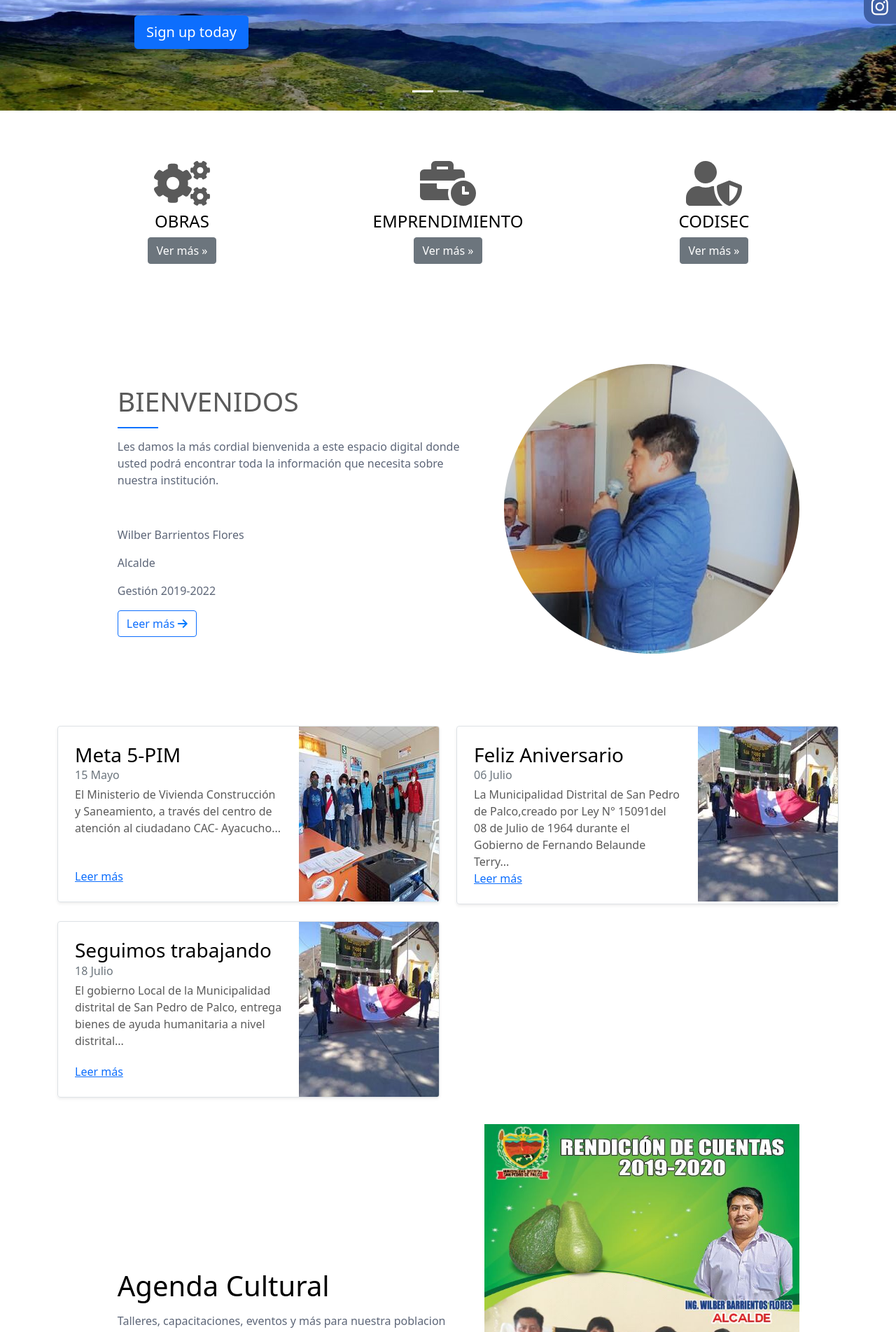
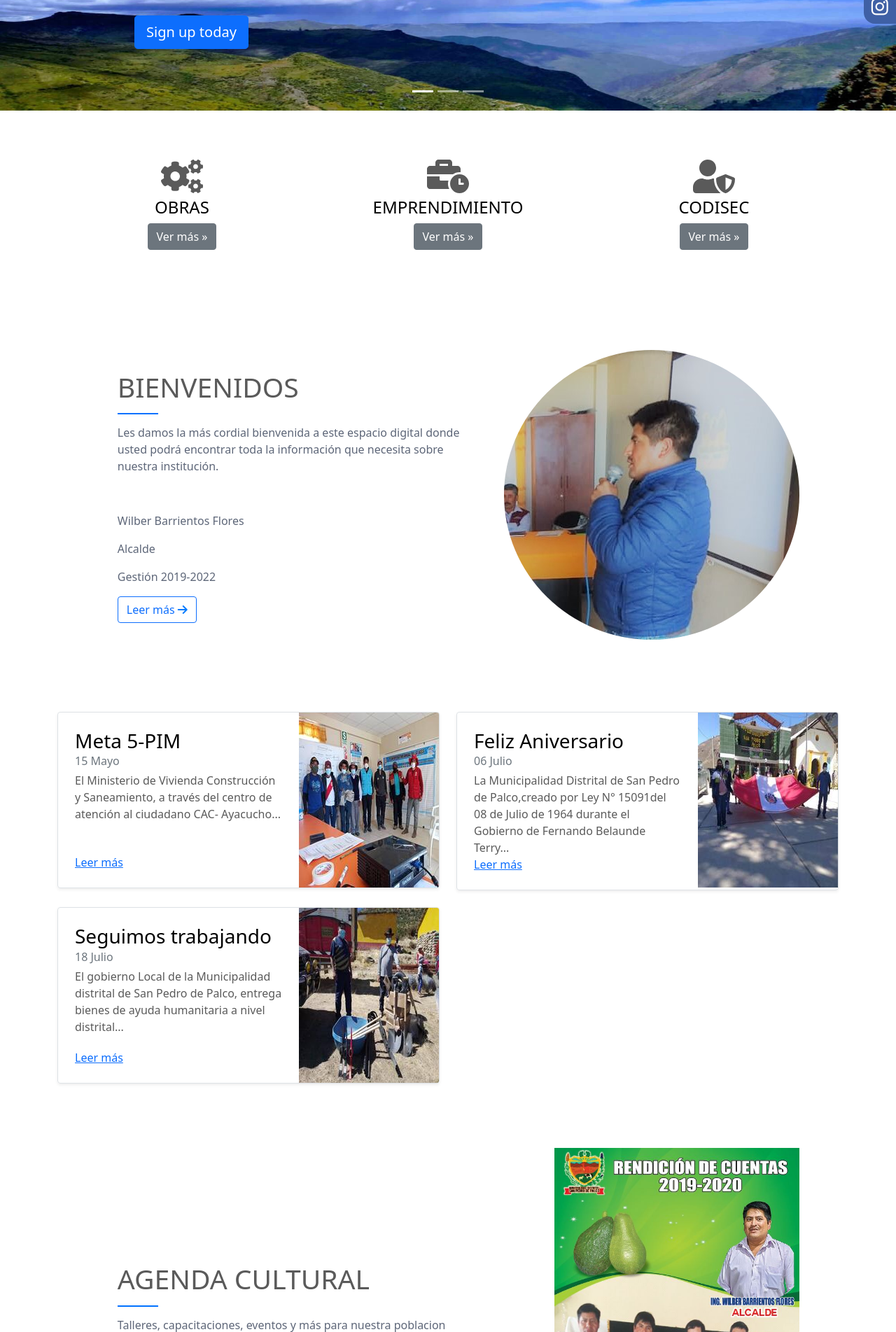
Before and after one commit to and1208es/SAN-PEDRO-DE-PALCO, a web app: file public/index.html in a window 1280 px wide. Shown: the part 432-2335 px from the top of the page at 70% size. Run offline with its HTML, style and script files only (its server is not run), Linux system fonts and the light colour scheme; some libraries are stand-ins or nearby versions; some web fonts are replaced.

Commit message:
agenda cultural

```diff
--- a/public/css/estilos.css
+++ b/public/css/estilos.css
@@ -183,7 +183,13 @@ nav {
 
 }
 
-.contenido-header>img {
+/* .contenido-header>img {
+    width: 70%;
+    animation: ease-in animat 1.2s;
+    border-radius: 50%; */
+
+
+.contenedor .contenido-header .foto_alcalde {
     width: 70%;
     animation: ease-in animat 1.2s;
     border-radius: 50%;
--- a/public/index.html
+++ b/public/index.html
@@ -107,7 +107,7 @@
 
             <div class="row">
                 <div class="col-lg-4">
-                    <svg aria-hidden="true" width="80" height="80" focusable="false" data-prefix="fas" data-icon="cogs"
+                    <svg aria-hidden="true" width="60" height="60" focusable="false" data-prefix="fas" data-icon="cogs"
                         class="svg-inline--fa fa-cogs fa-w-20" role="img" xmlns="http://www.w3.org/2000/svg"
                         viewBox="0 0 640 512">
                         <path fill="currentColor"
@@ -118,14 +118,26 @@
                     <p><a class="btn btn-secondary" href="#">Ver más »</a></p>
                 </div><!-- /.col-lg-4 -->
                 <div class="col-lg-4">
-                    <svg aria-hidden="true" width="80" height="80" focusable="false" data-prefix="fas" data-icon="business-time" class="svg-inline--fa fa-business-time fa-w-20" role="img" xmlns="http://www.w3.org/2000/svg" viewBox="0 0 640 512"><path fill="currentColor" d="M496 224c-79.59 0-144 64.41-144 144s64.41 144 144 144 144-64.41 144-144-64.41-144-144-144zm64 150.29c0 5.34-4.37 9.71-9.71 9.71h-60.57c-5.34 0-9.71-4.37-9.71-9.71v-76.57c0-5.34 4.37-9.71 9.71-9.71h12.57c5.34 0 9.71 4.37 9.71 9.71V352h38.29c5.34 0 9.71 4.37 9.71 9.71v12.58zM496 192c5.4 0 10.72.33 16 .81V144c0-25.6-22.4-48-48-48h-80V48c0-25.6-22.4-48-48-48H176c-25.6 0-48 22.4-48 48v48H48c-25.6 0-48 22.4-48 48v80h395.12c28.6-20.09 63.35-32 100.88-32zM320 96H192V64h128v32zm6.82 224H208c-8.84 0-16-7.16-16-16v-48H0v144c0 25.6 22.4 48 48 48h291.43C327.1 423.96 320 396.82 320 368c0-16.66 2.48-32.72 6.82-48z"></path></svg>
+                    <svg aria-hidden="true" width="60" height="60" focusable="false" data-prefix="fas"
+                        data-icon="business-time" class="svg-inline--fa fa-business-time fa-w-20" role="img"
+                        xmlns="http://www.w3.org/2000/svg" viewBox="0 0 640 512">
+                        <path fill="currentColor"
+                            d="M496 224c-79.59 0-144 64.41-144 144s64.41 144 144 144 144-64.41 144-144-64.41-144-144-144zm64 150.29c0 5.34-4.37 9.71-9.71 9.71h-60.57c-5.34 0-9.71-4.37-9.71-9.71v-76.57c0-5.34 4.37-9.71 9.71-9.71h12.57c5.34 0 9.71 4.37 9.71 9.71V352h38.29c5.34 0 9.71 4.37 9.71 9.71v12.58zM496 192c5.4 0 10.72.33 16 .81V144c0-25.6-22.4-48-48-48h-80V48c0-25.6-22.4-48-48-48H176c-25.6 0-48 22.4-48 48v48H48c-25.6 0-48 22.4-48 48v80h395.12c28.6-20.09 63.35-32 100.88-32zM320 96H192V64h128v32zm6.82 224H208c-8.84 0-16-7.16-16-16v-48H0v144c0 25.6 22.4 48 48 48h291.43C327.1 423.96 320 396.82 320 368c0-16.66 2.48-32.72 6.82-48z">
+                        </path>
+                    </svg>
                     </svg>
 
                     <h4>EMPRENDIMIENTO</h4>
                     <p><a class="btn btn-secondary" href="#">Ver más »</a></p>
                 </div><!-- /.col-lg-4 -->
                 <div class="col-lg-4">
-                    <svg aria-hidden="true" width="80" height="80" focusable="false" data-prefix="fas" data-icon="user-shield" class="svg-inline--fa fa-user-shield fa-w-20" role="img" xmlns="http://www.w3.org/2000/svg" viewBox="0 0 640 512"><path fill="currentColor" d="M622.3 271.1l-115.2-45c-4.1-1.6-12.6-3.7-22.2 0l-115.2 45c-10.7 4.2-17.7 14-17.7 24.9 0 111.6 68.7 188.8 132.9 213.9 9.6 3.7 18 1.6 22.2 0C558.4 489.9 640 420.5 640 296c0-10.9-7-20.7-17.7-24.9zM496 462.4V273.3l95.5 37.3c-5.6 87.1-60.9 135.4-95.5 151.8zM224 256c70.7 0 128-57.3 128-128S294.7 0 224 0 96 57.3 96 128s57.3 128 128 128zm96 40c0-2.5.8-4.8 1.1-7.2-2.5-.1-4.9-.8-7.5-.8h-16.7c-22.2 10.2-46.9 16-72.9 16s-50.6-5.8-72.9-16h-16.7C60.2 288 0 348.2 0 422.4V464c0 26.5 21.5 48 48 48h352c6.8 0 13.3-1.5 19.2-4-54-42.9-99.2-116.7-99.2-212z"></path></svg>
+                    <svg aria-hidden="true" width="60" height="60" focusable="false" data-prefix="fas"
+                        data-icon="user-shield" class="svg-inline--fa fa-user-shield fa-w-20" role="img"
+                        xmlns="http://www.w3.org/2000/svg" viewBox="0 0 640 512">
+                        <path fill="currentColor"
+                            d="M622.3 271.1l-115.2-45c-4.1-1.6-12.6-3.7-22.2 0l-115.2 45c-10.7 4.2-17.7 14-17.7 24.9 0 111.6 68.7 188.8 132.9 213.9 9.6 3.7 18 1.6 22.2 0C558.4 489.9 640 420.5 640 296c0-10.9-7-20.7-17.7-24.9zM496 462.4V273.3l95.5 37.3c-5.6 87.1-60.9 135.4-95.5 151.8zM224 256c70.7 0 128-57.3 128-128S294.7 0 224 0 96 57.3 96 128s57.3 128 128 128zm96 40c0-2.5.8-4.8 1.1-7.2-2.5-.1-4.9-.8-7.5-.8h-16.7c-22.2 10.2-46.9 16-72.9 16s-50.6-5.8-72.9-16h-16.7C60.2 288 0 348.2 0 422.4V464c0 26.5 21.5 48 48 48h352c6.8 0 13.3-1.5 19.2-4-54-42.9-99.2-116.7-99.2-212z">
+                        </path>
+                    </svg>
 
                     <h4>CODISEC</h4>
                     <p><a class="btn btn-secondary" href="#">Ver más »</a></p>
@@ -142,11 +154,10 @@
                         <p><strong> Wilber Barrientos Flores</strong></p>
                         <p></strong>Alcalde</strong></p>
                         <p></strong>Gestión 2019-2022</strong></p>
-                        <!-- <a  href="municipalidad.html">Leer más</a> -->
-                        <button type="button" class="btn btn-outline-primary">Leer más <i class="fas fa-arrow-right"
-                                style="color: #007bff;"></i></button>
+                        <a href="municipalidad.html"><button type="button" class="btn btn-outline-primary">Leer más <i
+                                    class="fas fa-arrow-right" style="color: #007bff;"></i></button></a>
                     </section>
-                    <img src="img/alcalde.jpg" alt="" data-aos="zoom-out-up" data-aos-duration="2000">
+                    <img src="img/alcalde.jpg" alt="" data-aos="zoom-out-up" data-aos-duration="2000" class="foto_alcalde">
                 </section>
             </div>
 
@@ -154,61 +165,78 @@
             <!-- /START THE NOTICIAS -->
             <div class="row mb-2">
                 <div class="col-md-6">
-                  <div class="row g-0 border rounded overflow-hidden flex-md-row mb-4 shadow-sm h-md-250 position-relative">
+                    <div
+                        class="row g-0 border rounded overflow-hidden flex-md-row mb-4 shadow-sm h-md-250 position-relative">
                         <div class="col p-4 d-flex flex-column position-static">
                             <h3 class="mb-0">Meta 5-PIM</h3>
                             <div class="mb-1 text-muted">15 Mayo</div>
-                      <p class="card-text mb-auto">El Ministerio de Vivienda Construcción y Saneamiento, a través del centro de atención al
+                            <p class="card-text mb-auto">El Ministerio de Vivienda Construcción y Saneamiento, a través
+                                del centro de atención al
                                 ciudadano CAC- Ayacucho...</p>
                             <a href="#" class="stretched-link">Leer más</a>
                         </div>
                         <div class="col-auto d-none d-lg-block">
-                      <img src="img/noticia1.jpg" alt="" class="bd-placeholder-img img-rounded" width="200" height="250">
+                            <img src="img/noticia1.jpg" alt="" class="bd-placeholder-img img-rounded" width="200"
+                                height="250">
 
                         </div>
                     </div>
                 </div>
 
                 <div class="col-md-6">
-                  <div class="row g-0 border rounded overflow-hidden flex-md-row mb-4 shadow-sm h-md-250 position-relative">
+                    <div
+                        class="row g-0 border rounded overflow-hidden flex-md-row mb-4 shadow-sm h-md-250 position-relative">
                         <div class="col p-4 d-flex flex-column position-static">
                             <h3 class="mb-0">Feliz Aniversario</h3>
                             <div class="mb-1 text-muted">06 Julio</div>
-                      <p class="mb-auto">La Municipalidad Distrital de San Pedro de Palco,creado por Ley N° 15091del 08 de Julio de 1964
+                            <p class="mb-auto">La Municipalidad Distrital de San Pedro de Palco,creado por Ley N°
+                                15091del 08 de Julio de 1964
                                 durante el Gobierno de Fernando Belaunde Terry...</p>
                             <a href="#" class="stretched-link">Leer más</a>
                         </div>
                         <div class="col-auto d-none d-lg-block">
-                        <img src="img/noticia2.jpg" alt="" class="bd-placeholder-img img-rounded" width="200" height="250">
+                            <img src="img/noticia2.jpg" alt="" class="bd-placeholder-img img-rounded" width="200"
+                                height="250">
 
                         </div>
                     </div>
                 </div>
                 <div class="col-md-6">
-                    <div class="row g-0 border rounded overflow-hidden flex-md-row mb-4 shadow-sm h-md-250 position-relative">
+                    <div
+                        class="row g-0 border rounded overflow-hidden flex-md-row mb-4 shadow-sm h-md-250 position-relative">
                         <div class="col p-4 d-flex flex-column position-static">
                             <h3 class="mb-0">Seguimos trabajando</h3>
                             <div class="mb-1 text-muted">18 Julio</div>
-                        <p class="mb-auto">El gobierno Local de la Municipalidad distrital de San Pedro de Palco, entrega bienes de ayuda
+                            <p class="mb-auto">El gobierno Local de la Municipalidad distrital de San Pedro de Palco,
+                                entrega bienes de ayuda
                                 humanitaria a nivel distrital...</p>
                             <a href="#" class="stretched-link">Leer más</a>
                         </div>
                         <div class="col-auto d-none d-lg-block">
-                          <img src="img/noticia2.jpg" alt="" class="bd-placeholder-img img-rounded" width="200" height="250">
+                            <img src="img/noticia3.jpg" alt="" class="bd-placeholder-img img-rounded" width="200"
+                                height="250">
 
                         </div>
                     </div>
                 </div>
             </div>
             <!-- /END THE NOTICIAS -->
-            <section class="questions contenedor">
-                <section class="textos-questions">
-                    <h1>Agenda Cultural</h1>
+            <!--/ STAR AGENDA CULTURAL-->
+            <div class="contenedor">
+                <section class="contenido-header">
+                    <section class="textos-header">
+                        <div class="block-title underline">AGENDA CULTURAL</div>
                         <p>Talleres, capacitaciones, eventos y más para nuestra poblacion</p>
-                    <a href="eventos.html">Ver Evento...</a>
+                        <br>
+                        <a href="eventos.html"><button type="button" class="btn btn-outline-primary">Ver Evento...<i
+                                    class="fas fa-arrow-right" style="color: #007bff;"></i></button></a>
                     </section>
-                <img src="img/evento1.jpg" alt="" data-aos="zoom-out-up" data-aos-duration="2000">
+                    <img src="img/evento1.jpg" alt=""  width="350"
+                    height="500">
                 </section>
+            </div>
+            <!--/END AGENDA CULTURAL-->
+
 
             <section class="results">
                 <h1>NÚMEROS DE UTILIDAD</h1>
```
Also changed, not shown: pages/index.ejs (+49 -21 lines). Lines whose indentation alone changed are shown as unchanged.
